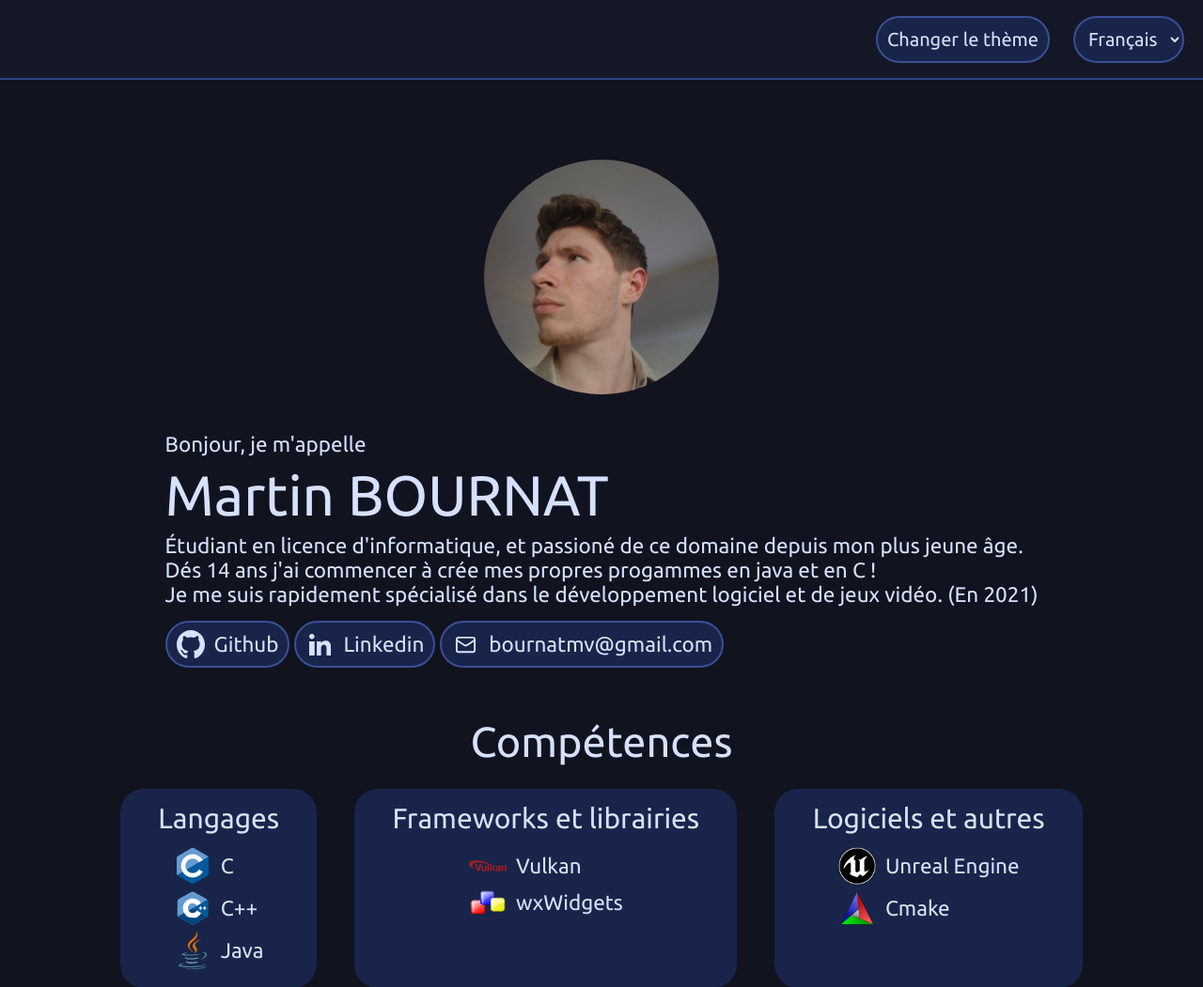
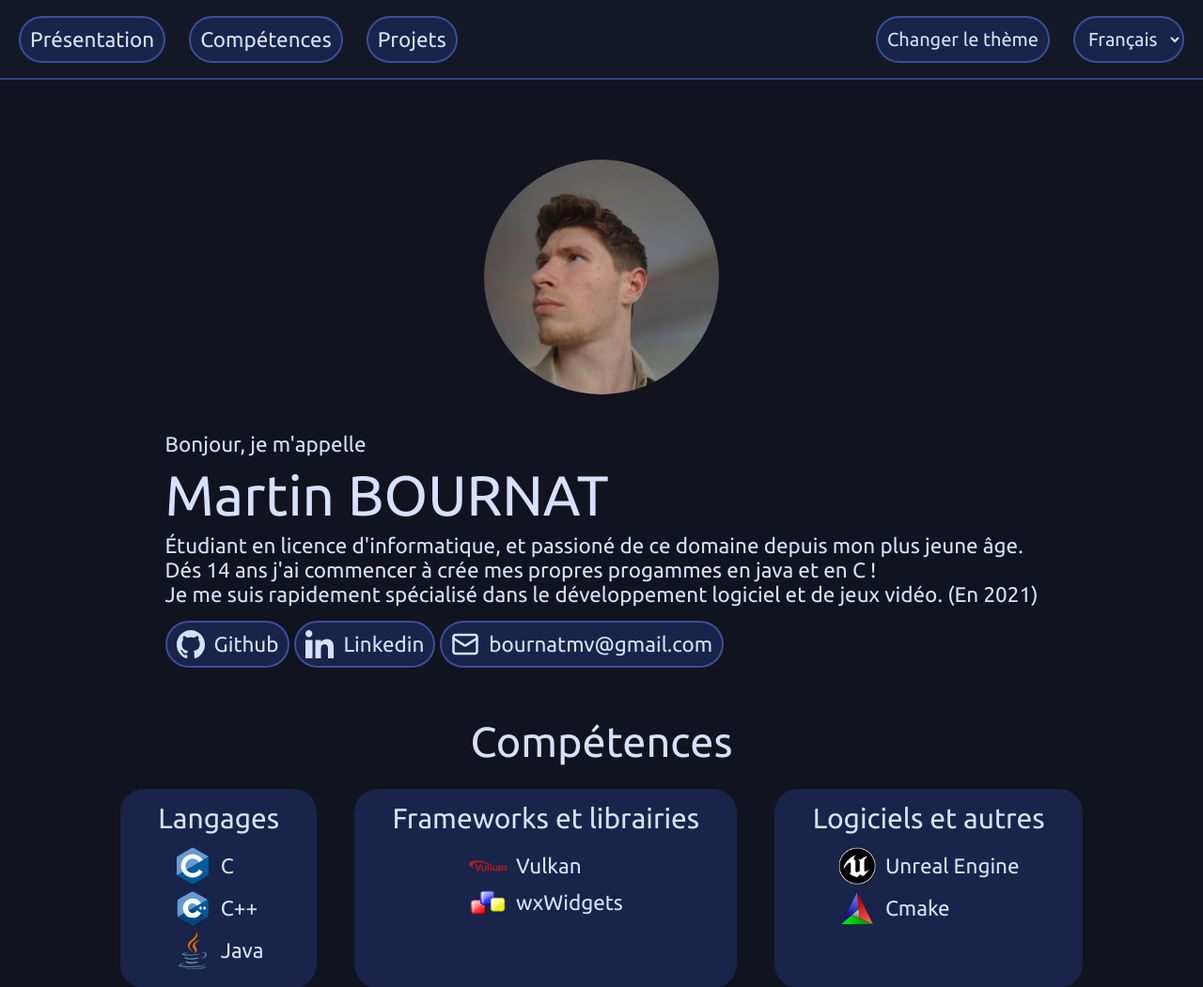
Before and after one commit to Vectem27/Portfolio, a PHP site: page / in a window 1280 px wide. Shown: the top 1051 px of the page at 94% size. Run offline with PHP 8.4, Linux system fonts and the light colour scheme.

Commit message:
Make some navigation imporvements
Adding sections buttons
Close menu after a nav action

```diff
--- a/www/index.php
+++ b/www/index.php
@@ -17,6 +17,9 @@
             <button id="nav-hamburger"><span class="icon"></span></button>
 
             <!--LOGO (optional)-->
+            <a href="#presentation" id="presentation-link-button" class="button nav-element">Présentation</a>
+            <a href="#skills" id="skills-link-button" class="button nav-element">Compétences</a>
+            <a href="#projects" id="projects-link-button" class="button nav-element">Projets</a>
 
             <button id="toggle-theme-btn" class="nav-element">Changer le thème</button>
 
@@ -26,7 +29,7 @@
             </select>
         </nav>
 
-        <main>
+        <main id="presentation">
             <article id="presentation">
                 <p id="pre-title">Bonjour, je m'appelle</p>
                 <h1>Martin BOURNAT</h1>
@@ -34,15 +37,15 @@
 Dés 14 ans j'ai commencer à crée mes propres progammes en java et en C !
 Je me suis rapidement spécialisé dans le développement logiciel et de jeux vidéo. (En 2021)</pre>
                 <div class="links">
-                    <a href="https://github.com/Vectem27" target="_blank" id="link-github">
+                    <a href="https://github.com/Vectem27" target="_blank" id="link-github" class="button">
                         <span class="icon"></span>
                         Github
                     </a>
-                    <a href="https://www.linkedin.com/in/martin-bournat-60a779283" target="_blank" id="link-linkedin">
+                    <a href="https://www.linkedin.com/in/martin-bournat-60a779283" target="_blank" id="link-linkedin" class="button">
                         <span class="icon"></span>
                         Linkedin
                     </a>
-                    <a href="mailto:bournatmv@gmail.com" id="link-mail">
+                    <a href="mailto:bournatmv@gmail.com" id="link-mail" class="button">
                         <span class="icon"></span>
                         bournatmv@gmail.com
                     </a>
--- a/www/javascript/responsive-nav.js
+++ b/www/javascript/responsive-nav.js
@@ -1,3 +1,4 @@
+// Toggle menu
 document.getElementById('nav-hamburger').addEventListener('click', () => {
     document.getElementsByTagName('nav')[0].classList.toggle('open');
 
@@ -10,3 +11,30 @@ document.getElementById('nav-hamburger').addEventListener('click', () => {
             el.classList.toggle('nav-element-force-visible');
     });
 });
+
+// Close menu after an action
+const navbar = document.querySelector('nav');
+
+function closeNavbar() {
+    document.getElementById('nav-hamburger').classList.toggle('open');
+
+    navbar.classList.remove('open');
+
+    const navElem = document.querySelectorAll('nav .nav-element');
+    navElem.forEach(el => {
+        if (el.classList.contains('nav-element'))
+            el.classList.remove('nav-element-force-visible');
+    });
+}
+
+navbar.querySelectorAll(':is(a, button).nav-element').forEach(el => {
+    el.addEventListener('click', () => {
+        closeNavbar();
+    });
+});
+
+navbar.querySelectorAll('select.nav-element').forEach(el => {
+    el.addEventListener('change', () => {
+        closeNavbar();
+    });
+});
--- a/www/styles.css
+++ b/www/styles.css
@@ -40,6 +40,7 @@ body{
 
 p, pre, a{
   text-wrap: pretty;
+  text-decoration: none;
 }
 
 h1, h2, h3, h4, h5, h6{
@@ -173,7 +174,7 @@ pre{
   text-wrap-mode: wrap;
 }
 
-:is(select, button, article#presentation a){
+:is(select, button, .button){
   background-color: var(--color-elem);
 
   border-color: var(--color-elem-border);
@@ -192,12 +193,12 @@ pre{
   justify-content: center; /* (optionnel) centre horizontalement */
 }
 
-:is(select, button, article#presentation a):hover{
+:is(select, button, .button):hover{
   background-color: var(--color-elem-hovered);
   border-color: var(--color-elem-border-hovered);
 }
 
-:is(select, button, article#presentation a):focus{
+:is(select, button, .button):focus{
   outline: none;
   background-color: var(--color-elem-selected);
   border-color: var(--color-elem-border-hovered);
@@ -236,9 +237,6 @@ nav{
   align-items: center;
 }
 
-nav > *{
-    display: inline-flex;
-}
 
 nav > :nth-last-child(2) {
   margin-left: auto;
@@ -355,13 +353,13 @@ main > img{
   margin: 0.5rem 0;
 }
 
-a{
+article#presentation a{
   display: flex;
   text-decoration: none;
   gap: 0.5rem;
 }
 
-a > .icon{
+article#presentation a > .icon{
   width: 1.5rem;
   height: 1.5rem;
   background-color: var(--color-text);
```
